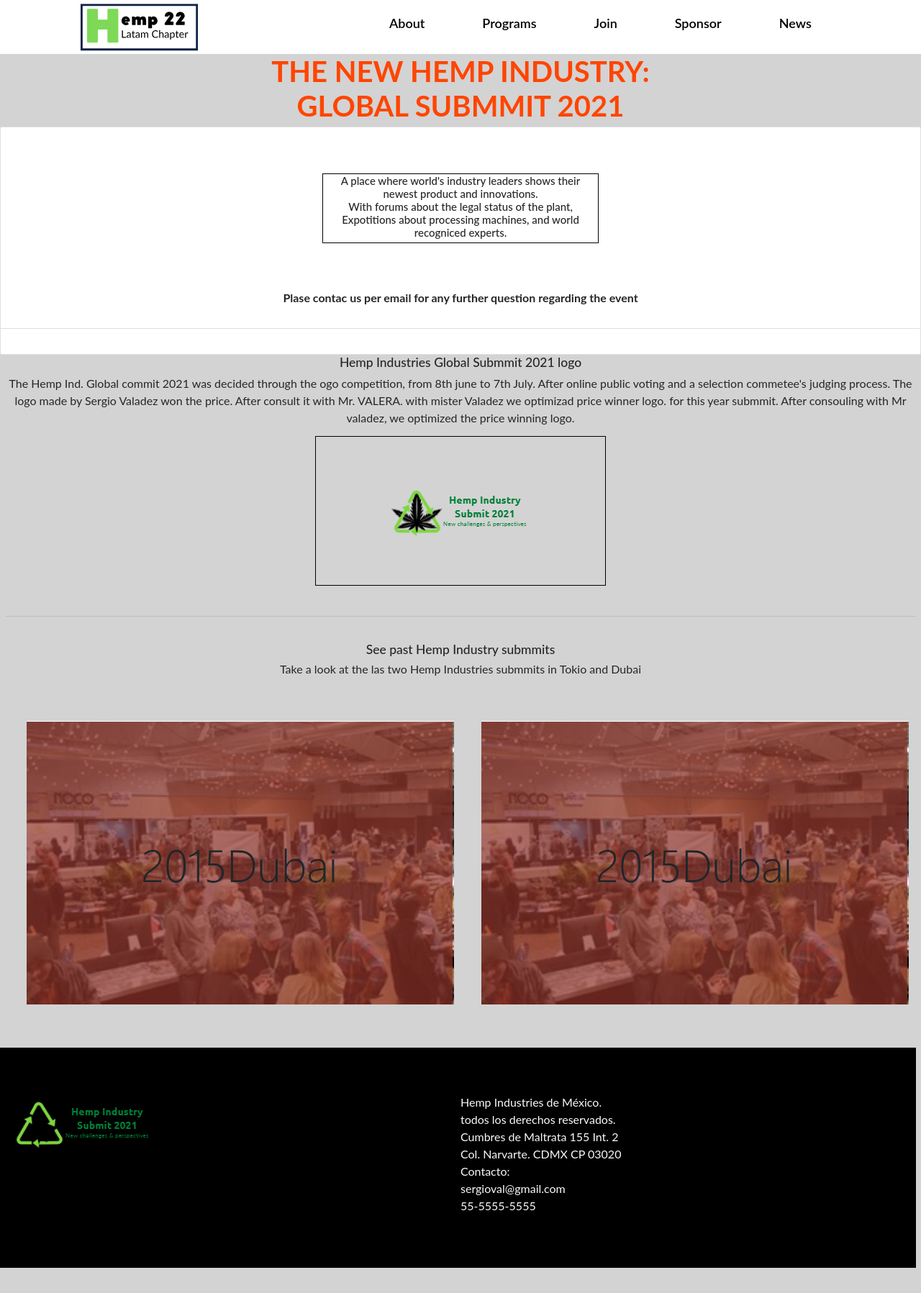
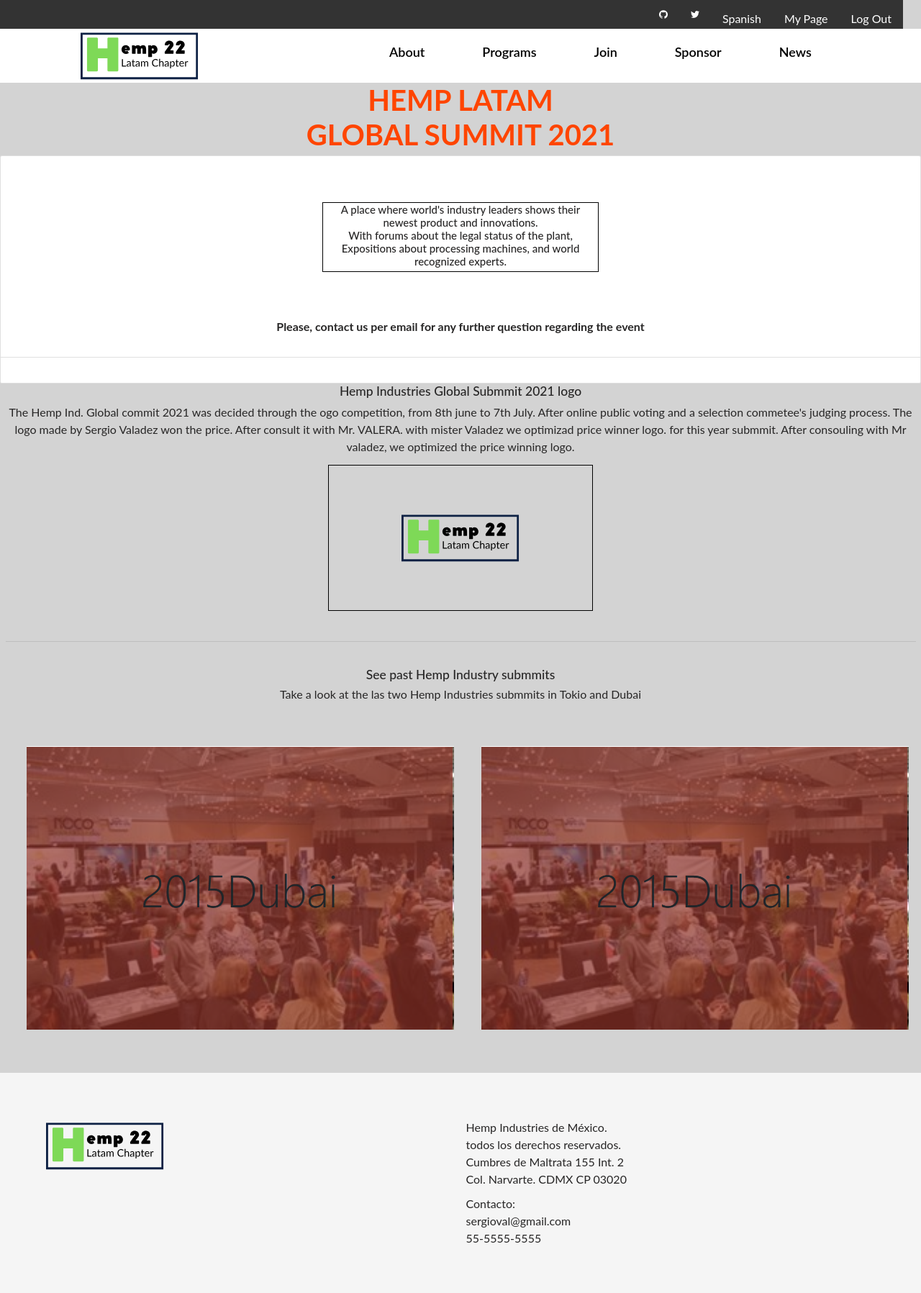
Before and after one commit to sergiogval/capstone-conference-page, a website: page about.html in a window 1280 px wide. Shown: the whole page at 72% size. Before the commit the page ends 1762 px from the top, so only its background shows below. Drawn offline with nearby package versions, Linux system fonts and the light colour scheme.

Commit message:
Add day's milestone features

```diff
--- a/about.html
+++ b/about.html
@@ -17,6 +17,13 @@
   </head>
 
 <body>
+  <header class="topnav">
+    <a><img src="/images/ic_github.png"  alt="facebook logo"></a>
+    <a><img src="/images/ic_twitter.png" alt="twitters logo"></a>
+    <a href="#">Spanish</a>
+    <a href="#">My Page</a>
+    <a href="#">Log Out</a>
+  </header>
   <header>
     <nav>
         <a href="index.html"><img class="logo" src="/images/logo.svg" alt="logo"></a>
@@ -38,14 +45,14 @@
   </header>
 
   <section>
-    <h1 class="homepage text-center">THE NEW HEMP INDUSTRY:<br> GLOBAL SUBMMIT 2021</h1>
+    <h1 class="homepage text-center">HEMP LATAM<br> GLOBAL SUMMIT 2021</h1>
     <div class="card">
       <div class="card-body text-center" id="cardabout">
         <h4>A place where world's industry leaders shows their newest product and innovations.<br>
-        With forums about the legal status of the plant, <br>Expotitions about processing machines,
-        and world recogniced experts.</h4>
+        With forums about the legal status of the plant, <br>Expositions about processing machines,
+        and world recognized experts.</h4>
       </div>
-      <strong class="text-center">Plase contac us per email for any further question regarding the event</strong>
+      <strong class="text-center">Please, contact us per email for any further question regarding the event</strong>
       <hr class="abouthr">
     </div>
   </section>
@@ -57,7 +64,7 @@
       After consult it with Mr. VALERA. with mister Valadez we optimizad price winner logo.
       for this year submmit. After consouling with Mr valadez, we optimized the price winning logo.
     </p>
-    <img src="/images/logo2.png" alt="winnerlogo" id="winnerlogo" />
+    <img src="/images/logo.svg" alt="winnerlogo" id="winnerlogo" />
     <hr class="abouthr">
   </section>
   <section class="container-fluid text-center">
@@ -73,18 +80,23 @@
     </div>
   </section>
 
-  <footer class="container-fluid bg-black row">
+  <footer class="cointainer-fluid row">
     <div class="col">
-      <img src="/images/logo2.png" alt="logoevento">
+      <img src="/images/logo.svg" alt="logoevento">
     </div>
     <div class="col">
-      <p class="text-light">Hemp Industries de México.<br> todos los derechos reservados.<br>
-        Cumbres de Maltrata 155 Int. 2 <br> Col. Narvarte. CDMX CP 03020<br>
-        Contacto:<br>
-        sergioval@gmail.com<br>
-        55-5555-5555</p>
+      <p>Hemp Industries de México.<br> todos los derechos reservados.<br>
+        Cumbres de Maltrata 155 Int. 2 <br> Col. Narvarte. CDMX CP 03020</p>
+
+      Contacto:<br>
+      sergioval@gmail.com<br>
+      55-5555-5555
     </div>
   </footer>
+  <script src="js/speakers.js"></script>
+  <script src="js/program.js"></script>
+  <script src="js/nav.js"></script>
+  <script src="js/index.js"></script>
 </body>
 
 </html>
```
Also changed, not shown: index.html (+6 -6 lines), images/1.png, images/2.png, images/3.png, images/4.png, images/5.png, images/about_bg.png (added), images/mainPageBackground.jpg (added), images/main_big.png (added), images/mobile_intro_bg.png (added), images/speaker1.png, images/speaker2.png, images/speaker3.png, images/speaker4.png, 2 more files.
